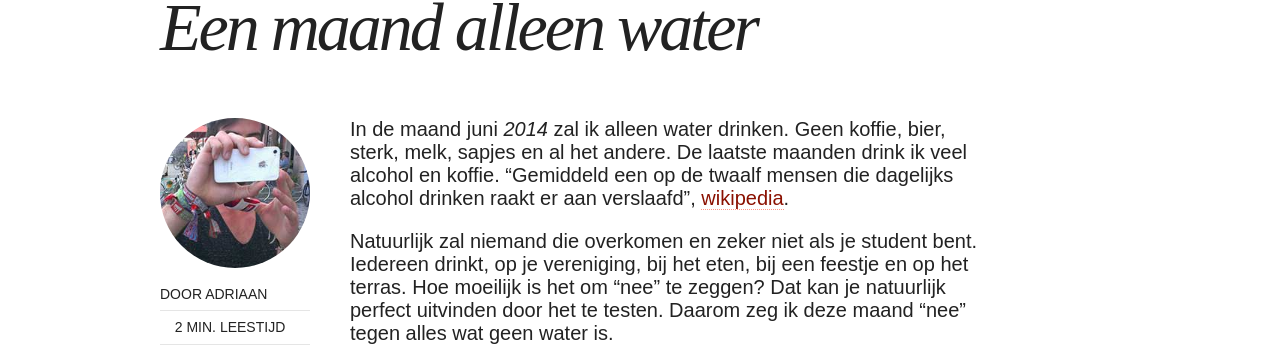
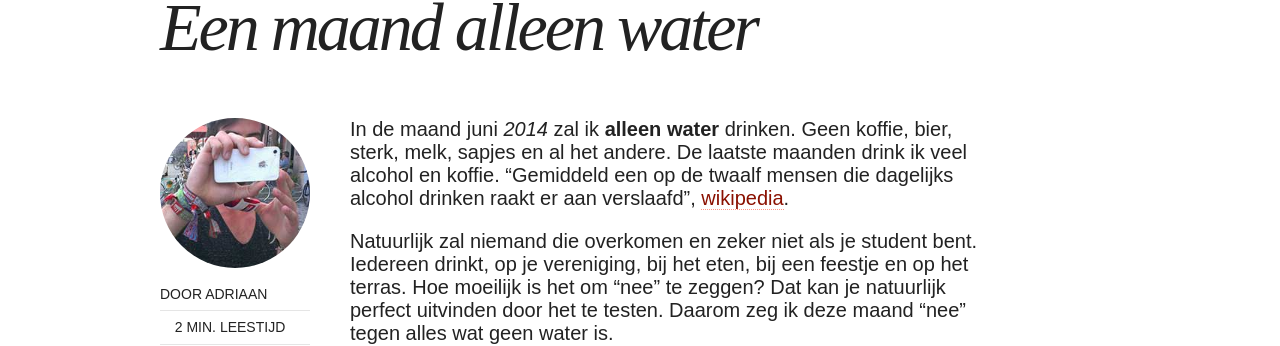
Before and after one commit to adriaandotcom/demaandvanadriaan, a Jekyll site: the page built from _posts/2014-06-01-water.md, in a window 1280 px wide. Shown: the part 774-1120 px from the top of the page. Built offline with Jekyll 4.4.1, drawn with Linux system fonts in a browser that asks for light colours; nearby versions of some CDN libraries; comment, search, counter and statistics services are not loaded.

```diff
--- a/_posts/2014-06-01-water.md
+++ b/_posts/2014-06-01-water.md
@@ -14,7 +14,7 @@ share: true
 readtime: 2
 ---
 
-In de maand juni *2014* zal ik alleen water drinken. Geen koffie, bier, sterk, melk, sapjes en al het andere. De laatste maanden drink ik veel alcohol en koffie. "Gemiddeld een op de twaalf mensen die dagelijks alcohol drinken raakt er aan verslaafd", [wikipedia](http://nl.wikipedia.org/wiki/Alcoholist#Hoeveel_is_veel).
+In de maand juni *2014* zal ik **alleen water** drinken. Geen koffie, bier, sterk, melk, sapjes en al het andere. De laatste maanden drink ik veel alcohol en koffie. "Gemiddeld een op de twaalf mensen die dagelijks alcohol drinken raakt er aan verslaafd", [wikipedia](http://nl.wikipedia.org/wiki/Alcoholist#Hoeveel_is_veel).
 
 Natuurlijk zal niemand die overkomen en zeker niet als je student bent. Iedereen drinkt, op je vereniging, bij het eten, bij een feestje en op het terras. Hoe moeilijk is het om "nee" te zeggen? Dat kan je natuurlijk perfect uitvinden door het te testen. Daarom zeg ik deze maand "nee" tegen alles wat geen water is.
 
```
